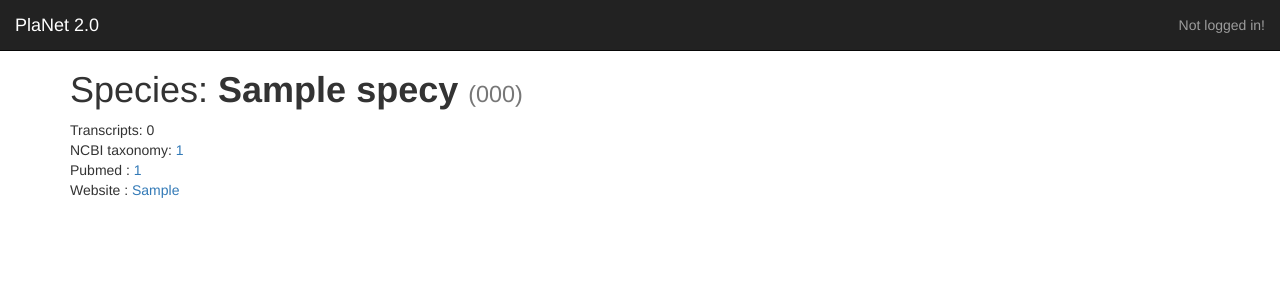
After one commit to sepro/CoNekT, a Flask app: page /species/view/1 in a window 1280 px wide. The commit adds this page. Shown: the top 300 px of the page. Run offline with Flask 2, Linux system fonts and the light colour scheme; tables that the repository leaves empty hold one stand-in row (values such as "Sample post"); data that the repository does not hold is empty; some libraries are stand-ins or nearby versions.

Commit message:
Added views for single species and sequences. Also tested (and fixed) backref from a gene to its sequences.

```diff
--- a/planet/__init__.py
+++ b/planet/__init__.py
@@ -35,6 +35,10 @@ import planet.models.relationships
 
 from planet.controllers.main import main
 from planet.controllers.auth import auth
+from planet.controllers.sequence import sequence
+from planet.controllers.species import species
 
 app.register_blueprint(main)
 app.register_blueprint(auth, url_prefix='/auth')
+app.register_blueprint(sequence, url_prefix='/sequence')
+app.register_blueprint(species, url_prefix='/species')
--- /dev/null
+++ b/planet/controllers/species.py
@@ -0,0 +1,17 @@
+from flask import g, Blueprint, flash, redirect, url_for, render_template, request
+
+from planet.models.species import Species
+
+species = Blueprint('species', __name__)
+
+@species.route('/')
+def species_overview():
+    return "TEST OK"
+
+@species.route('/view/<species_id>')
+def species_view(species_id):
+    current_species = Species.query.get_or_404(species_id)
+
+    print(current_species.sequences.count())
+
+    return render_template('species.html', species=current_species)
--- a/planet/models/species.py
+++ b/planet/models/species.py
@@ -10,7 +10,7 @@ class Species(db.Model):
     pubmed_id = db.Column(db.Integer)
     project_page = db.Column(db.Text)
 
-    sequences = db.relationship('Sequence', backref='species')
+    sequences = db.relationship('Sequence', backref='species', lazy='dynamic')
 
     def __init__(self, code, name):
         self.code = code
--- a/planet/static/css/main.css
+++ b/planet/static/css/main.css
@@ -44,3 +44,14 @@ input[readonly] {
     opacity: 0.2;
     padding-bottom: 10px;
 }
+
+.sequence{
+	white-space: pre-wrap;      /* CSS3 */
+    white-space: -moz-pre-wrap; /* Firefox */
+    white-space: -pre-wrap;     /* Opera <7 */
+    white-space: -o-pre-wrap;   /* Opera 7 */
+    word-wrap: break-word;      /* IE */
+	font-size: 11px;
+    max-height: 100px;
+    overflow-y:scroll;
+}
--- /dev/null
+++ b/planet/templates/species.html
@@ -0,0 +1,26 @@
+{% extends 'base.html' %}
+
+{% block container %}
+<div class="top-pad">
+
+    {% if species %}
+    <h1>Species: <strong>{{ species.name }}</strong> <small>({{ species.code }})</small></h1>
+
+    Transcripts: {{ species.sequences.count() }}
+    <br />
+
+        {% if species.ncbi_tax_id %}
+            NCBI taxonomy: <a href="http://www.ncbi.nlm.nih.gov/Taxonomy/Browser/wwwtax.cgi?id={{ species.ncbi_tax_id }}">{{ species.ncbi_tax_id }}</a><br />
+        {% endif %}
+        {% if species.pubmed_id %}
+            Pubmed : <a href="http://www.ncbi.nlm.nih.gov/pubmed/{{ species.pubmed_id }}">{{ species.pubmed_id }}</a><br />
+        {% endif %}
+        {% if species.project_page %}
+            Website : <a href="{{ species.project_page }}">{{ species.project_page }}</a><br />
+        {% endif %}
+
+    {% endif %}
+</div>
+
+</div>
+{% endblock %}
```
Also changed, not shown: planet/controllers/sequence.py (added, +16 -0 lines), planet/templates/sequence.html (added, +20 -0 lines).
